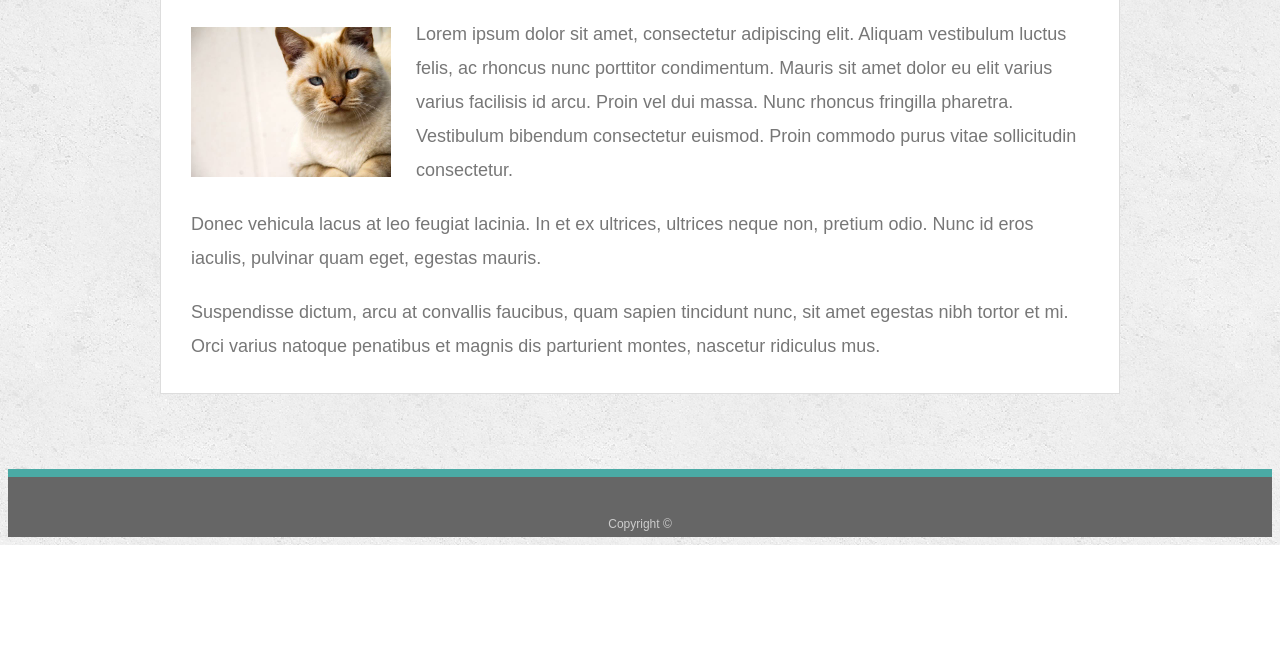
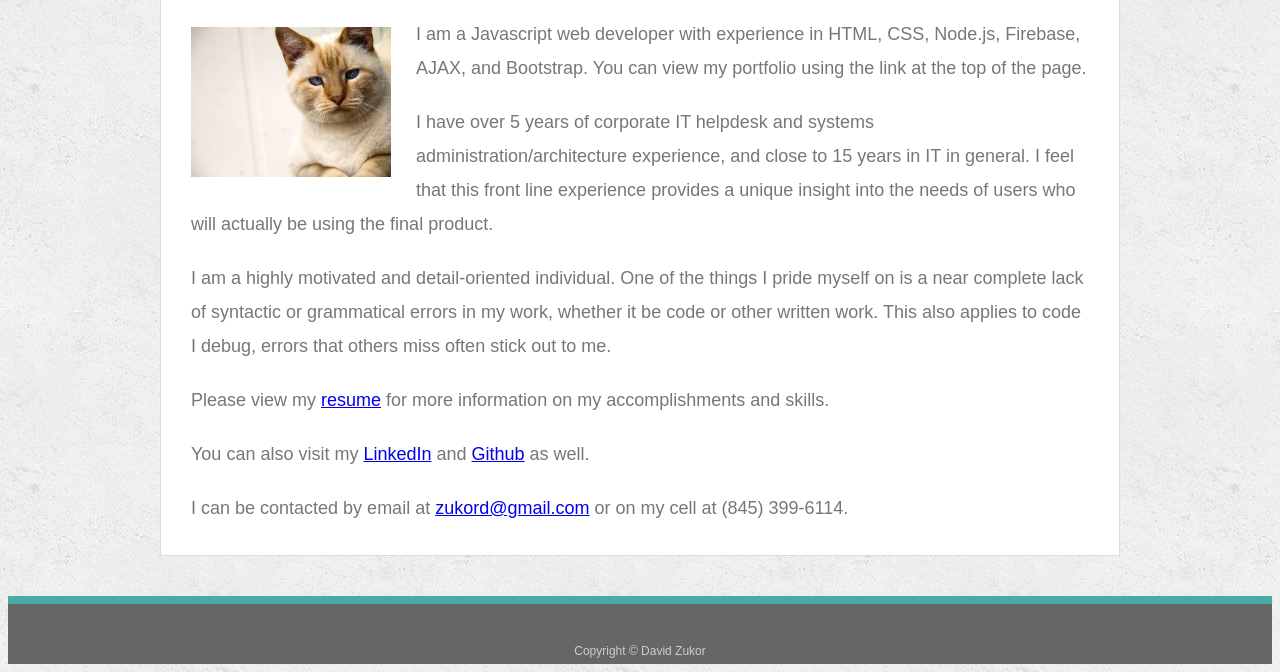
Before and after one commit to zukord/zukord.github.io, a plain HTML site: page index.html in a window 1280 px wide. Shown: the part 269-941 px from the top of the page. Before the commit the page ends 814 px from the top, so only its background shows below. Drawn offline with Linux system fonts and the light colour scheme.

Commit message:
Added resume and a few links. Cleaned up header/footer.

```diff
--- a/index.html
+++ b/index.html
@@ -4,7 +4,7 @@
 <head>
   <meta charset="UTF-8">
   <meta name="viewport" content="width=device-width, initial-scale=1.0">
-  <title>About | Your Name</title>
+  <title>About | David Zukor</title>
   <link rel="stylesheet" type="text/css" href="assets/css/style.css">
 </head>
 
@@ -17,6 +17,7 @@
         <a href="index.html">About</a>
         <a href="portfolio.html">Portfolio</a>
         <a href="contact.html">Contact</a>
+        <a href="assets/resume.pdf">My Resume</a>
       </nav>
     </div>
   </header>
@@ -27,11 +28,17 @@
 
       <img src="assets/images/cat.jpg" class="auth-image" alt="Your Name">
 
-      <p>Lorem ipsum dolor sit amet, consectetur adipiscing elit. Aliquam vestibulum luctus felis, ac rhoncus nunc porttitor condimentum. Mauris sit amet dolor eu elit varius varius facilisis id arcu. Proin vel dui massa. Nunc rhoncus fringilla pharetra. Vestibulum bibendum consectetur euismod. Proin commodo purus vitae sollicitudin consectetur.</p>
+      <p>I am a Javascript web developer with experience in HTML, CSS, Node.js, Firebase, AJAX, and Bootstrap. You can view my portfolio using the link at the top of the page.</p>
 
-      <p>Donec vehicula lacus at leo feugiat lacinia. In et ex ultrices, ultrices neque non, pretium odio. Nunc id eros iaculis, pulvinar quam eget, egestas mauris.</p>
+      <p>I have over 5 years of corporate IT helpdesk and systems administration/architecture experience, and close to 15 years in IT in general. I feel that this front line experience provides a unique insight into the needs of users who will actually be using the final product.</p>
 
-      <p>Suspendisse dictum, arcu at convallis faucibus, quam sapien tincidunt nunc, sit amet egestas nibh tortor et mi. Orci varius natoque penatibus et magnis dis parturient montes, nascetur ridiculus mus.</p>
+      <p>I am a highly motivated and detail-oriented individual. One of the things I pride myself on is a near complete lack of syntactic or grammatical errors in my work, whether it be code or other written work. This also applies to code I debug, errors that others miss often stick out to me.</p>
+
+      <p>Please view my <a href=".\assets\resume.pdf">resume</a> for more information on my accomplishments and skills.</p>
+
+      <p>You can also visit my <a href="https://www.linkedin.com/in/davidzukor/">LinkedIn</a> and <a href="https://github.com/zukord">Github</a> as well.</p>
+
+      <p>I can be contacted by email at <a href="mailto:zukord@gmail.com">zukord@gmail.com</a> or on my cell at (845) 399-6114.</p>
 
     </section>
 
@@ -39,7 +46,7 @@
 
   <footer>
     <div class="container">
-      Copyright &copy;
+      Copyright &copy; David Zukor
     </div>
   </footer>
 </body>
```
Also changed, not shown: contact.html (+3 -2 lines), portfolio.html (+3 -2 lines), 1 other file.
